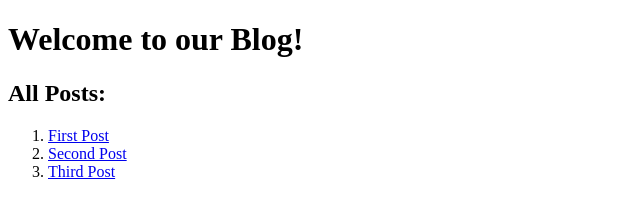
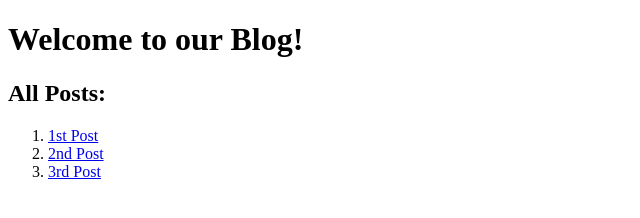
Before and after one commit to nss-daytime-cohort-63/gitflow-example-project, a plain HTML site: page index.html in a window 1280 px wide. Shown: the full height of the page, 0-640 px from the left. Drawn offline with Linux system fonts and the light colour scheme.

Commit message:
changed post titles to ordinals

```diff
--- a/index.html
+++ b/index.html
@@ -12,9 +12,9 @@
     <h1>Welcome to our Blog!</h1>
     <h2>All Posts:</h2>
     <ol>
-      <li><a href="#">First Post</a></li>
-      <li><a href="#">Second Post</a></li>
-      <li><a href="#">Third Post</a></li>
+      <li><a href="#">1st Post</a></li>
+      <li><a href="#">2nd Post</a></li>
+      <li><a href="#">3rd Post</a></li>
     </ol>
     </ul>
   </body>
```
